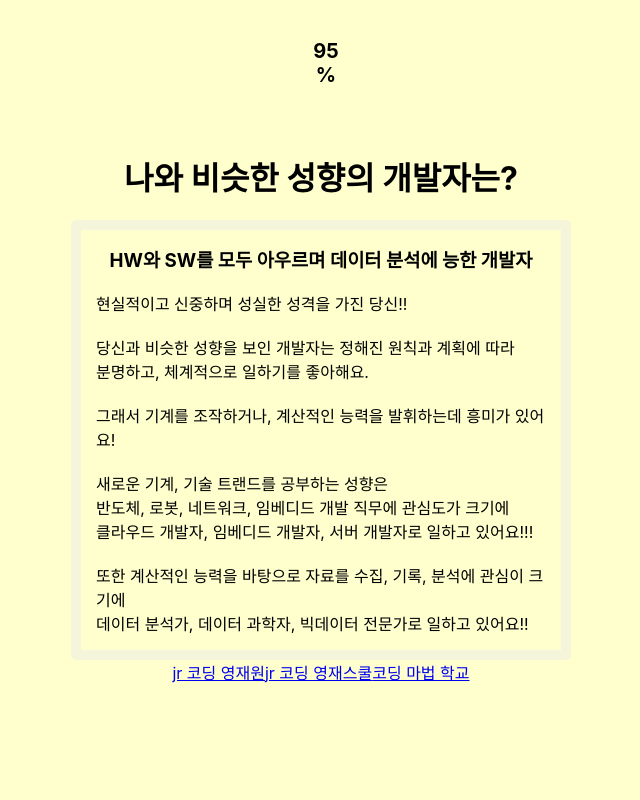
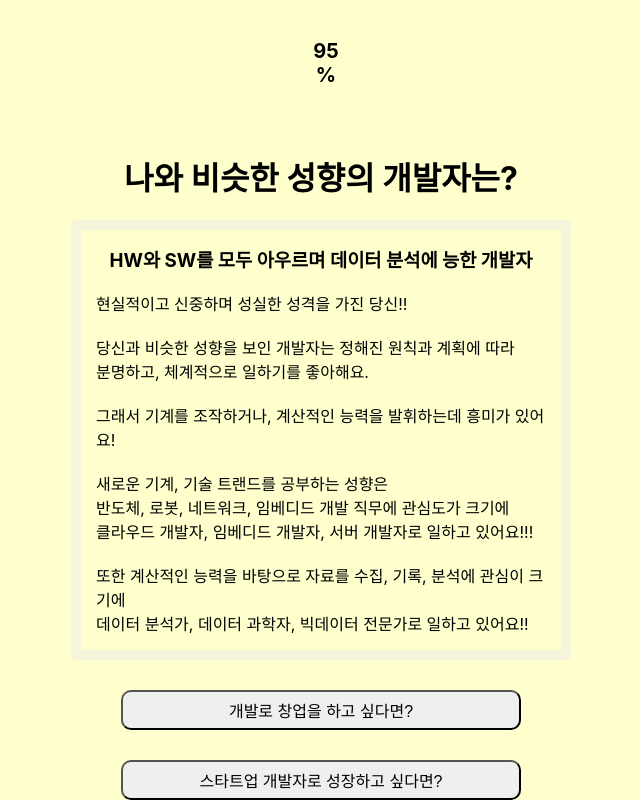
Before and after one commit to kimitt/Doosimi-Test, a React (Create React App) app: page /result in a window 1280 px wide. Shown: the part 206-1006 px from the top of the page, without its empty margins (319-959 px from the left). Before the commit the page ends 890 px from the top, so only its background shows below. Built offline with nearby package versions, Linux system fonts and the light colour scheme.

Commit message:
feat: button 생성

```diff
--- a/src/components/Adult.js
+++ b/src/components/Adult.js
@@ -3,11 +3,49 @@ import { Link } from 'react-router-dom';
 
 const Adult = () => {
   return (
-    <div>
-      <Link to="https://lifehacking.co.kr">라이프해킹스쿨</Link>
-      <Link to="https://ozcodingschool.com">오크코딩스쿨</Link>
+    <div
+      style={{
+        width: '400px',
+        margin: '0 auto',
+      }}
+    >
+      <div>
+        <Link to="https://lifehacking.co.kr">
+          <button // 버튼들 클래스로 처리하기
+            style={{
+              marginTop: '30px',
+              width: '100%',
+              fontSize: '16px',
+              height: '40px',
+              borderRadius: '10px',
+            }}
+          >
+            개발로 창업을 하고 싶다면?
+          </button>
+        </Link>
+      </div>
+      <div>
+        <Link to="https://ozcodingschool.com">
+          <button
+            style={{
+              marginTop: '30px',
+              width: '100%',
+              fontSize: '16px',
+              height: '40px',
+              borderRadius: '10px',
+            }}
+          >
+            스타트업 개발자로 성장하고 싶다면?
+          </button>
+        </Link>
+      </div>
     </div>
   );
 };
+//
+// <div>
+//   <Link to="https://lifehacking.co.kr">라이프해킹스쿨</Link>
+//   <Link to="https://ozcodingschool.com">오크코딩스쿨</Link>
+// </div>
 
 export default Adult;
--- a/src/components/Child.js
+++ b/src/components/Child.js
@@ -3,10 +3,57 @@ import { Link } from 'react-router-dom';
 
 const Child = () => {
   return (
-    <div>
-      <Link to="https://jrcodingac.kr">jr 코딩 영재원</Link>
-      <Link to="http://jrcodingschool.kr">jr 코딩 영재스쿨</Link>
-      <Link to="http://www.magicoding.io">코딩 마법 학교</Link>
+    <div
+      style={{
+        width: '400px',
+        margin: '0 auto',
+      }}
+    >
+      <div>
+        <Link to="http://jrcodingschool.kr">
+          <button // 버튼들 클래스로 처리하기
+            style={{
+              marginTop: '30px',
+              width: '100%',
+              fontSize: '16px',
+              height: '40px',
+              borderRadius: '10px',
+            }}
+          >
+            카이스트 교육 방식 그대로의 온라인 코딩 교육 받으러 가기!
+          </button>
+        </Link>
+      </div>
+      <div>
+        <Link to="http://www.magicoding.io">
+          <button
+            style={{
+              marginTop: '30px',
+              width: '100%',
+              fontSize: '16px',
+              height: '40px',
+              borderRadius: '10px',
+            }}
+          >
+            매력적인 코딩 마법의 세계로 떠나보기!
+          </button>
+        </Link>
+      </div>
+      <div>
+        <Link to="https://jrcodingac.kr">
+          <button
+            style={{
+              marginTop: '30px',
+              width: '100%',
+              fontSize: '16px',
+              height: '40px',
+              borderRadius: '10px',
+            }}
+          >
+            최고의 선생님과 코딩 교육을 받으러 가기!
+          </button>
+        </Link>
+      </div>
     </div>
   );
 };
--- a/src/components/ResultScore.js
+++ b/src/components/ResultScore.js
@@ -36,7 +36,7 @@ const ResultScore = ({ resultType }) => {
             fontWeight: '800',
           }}
         >
-          나의 프로그래밍 적합도는?
+          나의 개발자 적합도는?
         </h1>
         <div>
           <div
--- a/src/pages/Result.js
+++ b/src/pages/Result.js
@@ -5,7 +5,7 @@ import Adult from '../components/Adult';
 import ResultType from '../components/ResultType';
 
 function Result() {
-  let resultAge = 0;
+  let resultAge = 1;
   let ageChecker = true; // 유아(0)인 경우 true
   let resultType = 'A';
   if (resultAge !== 0) {
```
